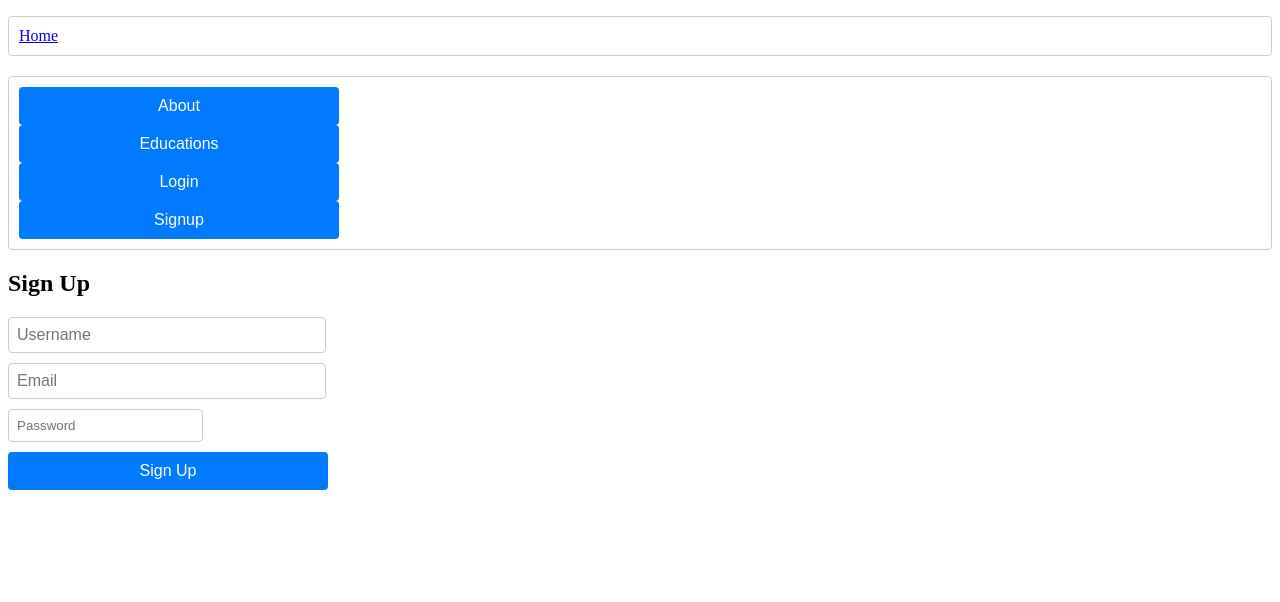
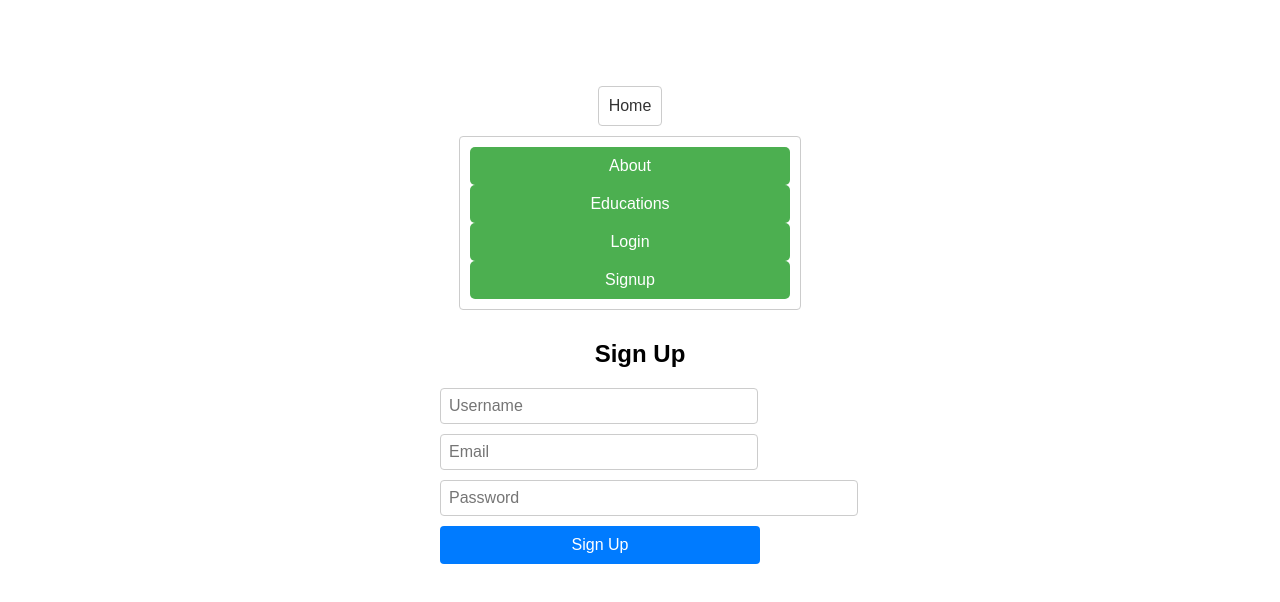
Before and after one commit to kalviumcommunity/S47_Janhavi_Chauhan_Capstone_IntellectCoin, a React (Vite) app in the folder Client/Client/: page /signup in a window 1280 px wide. Shown: the top 602 px of the page. Built offline with nearby package versions, Linux system fonts and the light colour scheme.

Commit message:
changes in app.jsx

```diff
--- a/Client/Client/src/App.css
+++ b/Client/Client/src/App.css
@@ -50,3 +50,62 @@
   li div {
     margin-bottom: 5px;
   }
+
+  /* App.css */
+
+.App {
+  text-align: center;
+  margin-top: 50px;
+}
+
+nav ul {
+  list-style-type: none;
+  padding: 0;
+}
+
+nav ul li {
+  display: inline-block;
+  margin-right: 20px;
+}
+
+nav ul li button {
+  background-color: #4CAF50;
+  border: none;
+  color: white;
+  padding: 10px 20px;
+  text-align: center;
+  text-decoration: none;
+  display: inline-block;
+  font-size: 16px;
+  cursor: pointer;
+  border-radius: 5px;
+}
+
+nav ul li button:hover {
+  background-color: #45a049;
+}
+
+nav ul li a {
+  color: #333;
+  text-decoration: none;
+}
+
+nav ul li a:hover {
+  color: #000;
+}
+
+.Home h1 {
+  font-size: 36px;
+  color: #333;
+  margin-bottom: 50px;
+}
+
+.RegistrationForm,
+.Educations,
+.LoginPage,
+.SignupPage {
+  text-align: left;
+  margin: 0 auto;
+  width: 80%;
+  max-width: 600px;
+}
--- a/Client/Client/src/App.jsx
+++ b/Client/Client/src/App.jsx
@@ -4,6 +4,7 @@ import RegistrationForm from './components/About';
 import Educations from './components/Education';
 import LoginPage from './components/Login';
 import SignupPage from './components/Signup';
+import './App.css';
 
 function App() {
   return (
```
